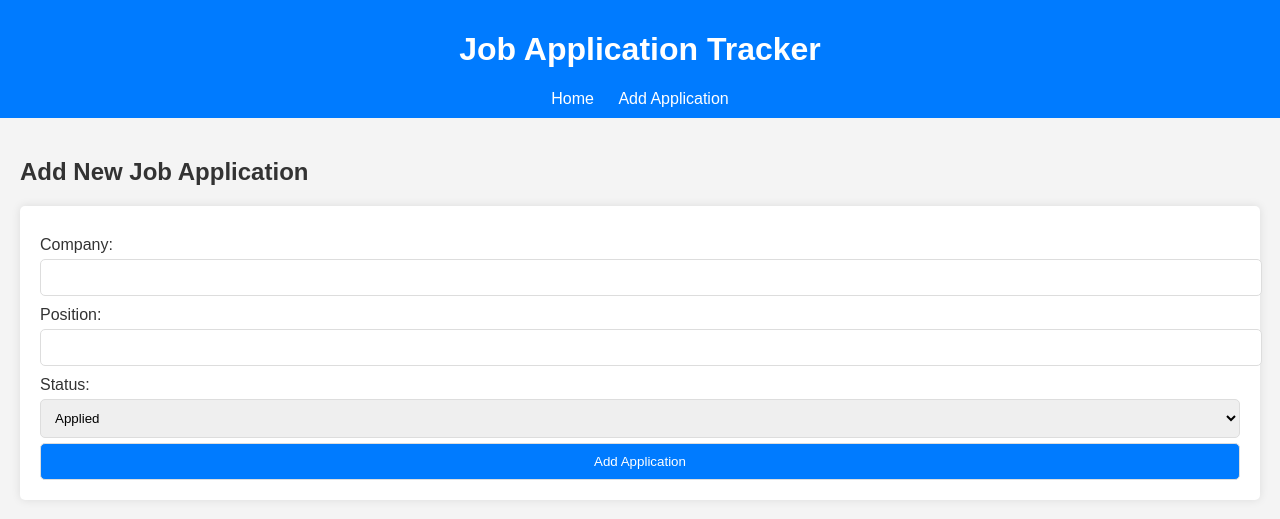
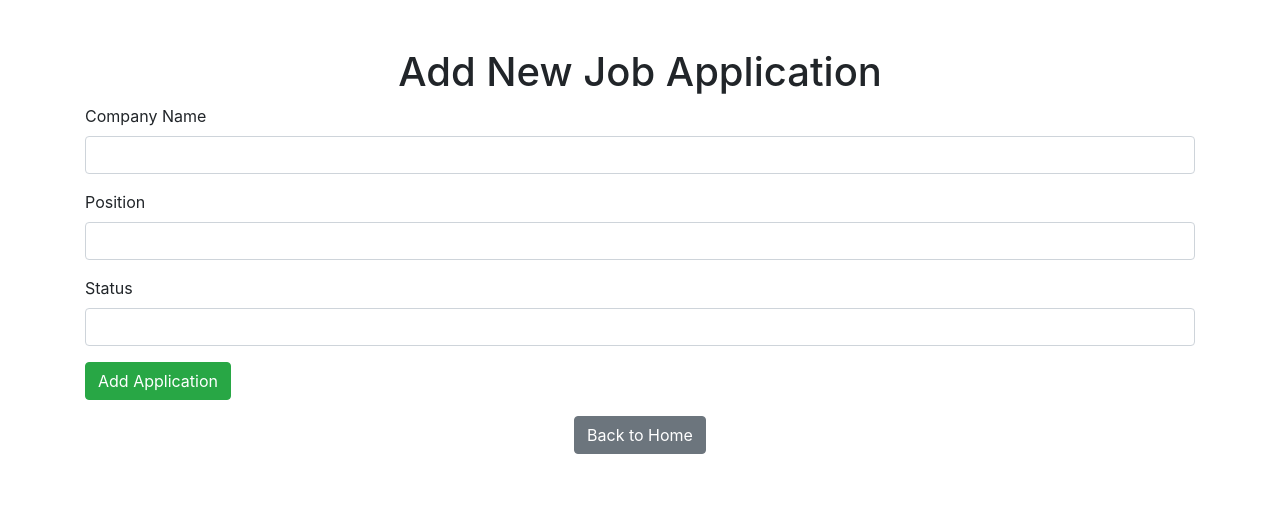
Before and after one commit to jdrgithub/job-tracker, a Flask app: page /add in a window 1280 px wide. Shown: the top 519 px of the page. Run offline with Flask 3, Linux system fonts and the light colour scheme; some libraries are stand-ins or nearby versions.

Commit message:
Changing approach to landing page and related items.

```diff
--- a/app.py
+++ b/app.py
@@ -11,14 +11,18 @@ app.config['SQLALCHEMY_TRACK_MODIFICATIONS'] = False
 # Instantiate SQLAlchemy
 db = SQLAlchemy(app)
 
+# Define the JobApplication model
 class JobApplication(db.Model):
     id = db.Column(db.Integer, primary_key=True)
     company_name = db.Column(db.String(120), nullable=False)
     position = db.Column(db.String(120), nullable=False)
     status = db.Column(db.String(120), nullable=False)
 
-db.create_all()
+# Ensure database tables are created in an application context
+with app.app_context():
+    db.create_all()
 
+# Define routes
 @app.route('/')
 def index():
     job_applications = JobApplication.query.all()
--- a/templates/add_application.html
+++ b/templates/add_application.html
@@ -2,31 +2,33 @@
 <html lang="en">
 <head>
     <meta charset="UTF-8">
-    <title>Title</title>
+    <meta name="viewport" content="width=device-width, initial-scale=1.0">
+    <title>Add New Job Application</title>
+    <link rel="stylesheet" href="https://stackpath.bootstrapcdn.com/bootstrap/4.3.1/css/bootstrap.min.css">
 </head>
 <body>
-{% extends "layout.html" %}
+<div class="container mt-5">
+    <h1 class="text-center">Add New Job Application</h1>
 
-{% block content %}
-<h2>Add New Job Application</h2>
-<form method="POST">
-    <label for="company">Company:</label>
-    <input type="text" name="company" id="company" required>
+    <form method="POST" action="/add">
+        <div class="form-group">
+            <label for="company">Company Name</label>
+            <input type="text" class="form-control" id="company" name="company" required>
+        </div>
+        <div class="form-group">
+            <label for="position">Position</label>
+            <input type="text" class="form-control" id="position" name="position" required>
+        </div>
+        <div class="form-group">
+            <label for="status">Status</label>
+            <input type="text" class="form-control" id="status" name="status" required>
+        </div>
+        <button type="submit" class="btn btn-success">Add Application</button>
+    </form>
 
-    <label for="position">Position:</label>
-    <input type="text" name="position" id="position" required>
-
-    <label for="status">Status:</label>
-    <select name="status" id="status" required>
-        <option value="Applied">Applied</option>
-        <option value="Interviewing">Interviewing</option>
-        <option value="Offered">Offered</option>
-        <option value="Rejected">Rejected</option>
-    </select>
-
-    <button type="submit">Add Application</button>
-</form>
-{% endblock %}
-
+    <div class="text-center mt-3">
+        <a href="{{ url_for('index') }}" class="btn btn-secondary">Back to Home</a>
+    </div>
+</div>
 </body>
 </html>
```
Also changed, not shown: templates/index.html (+27 -13 lines).
